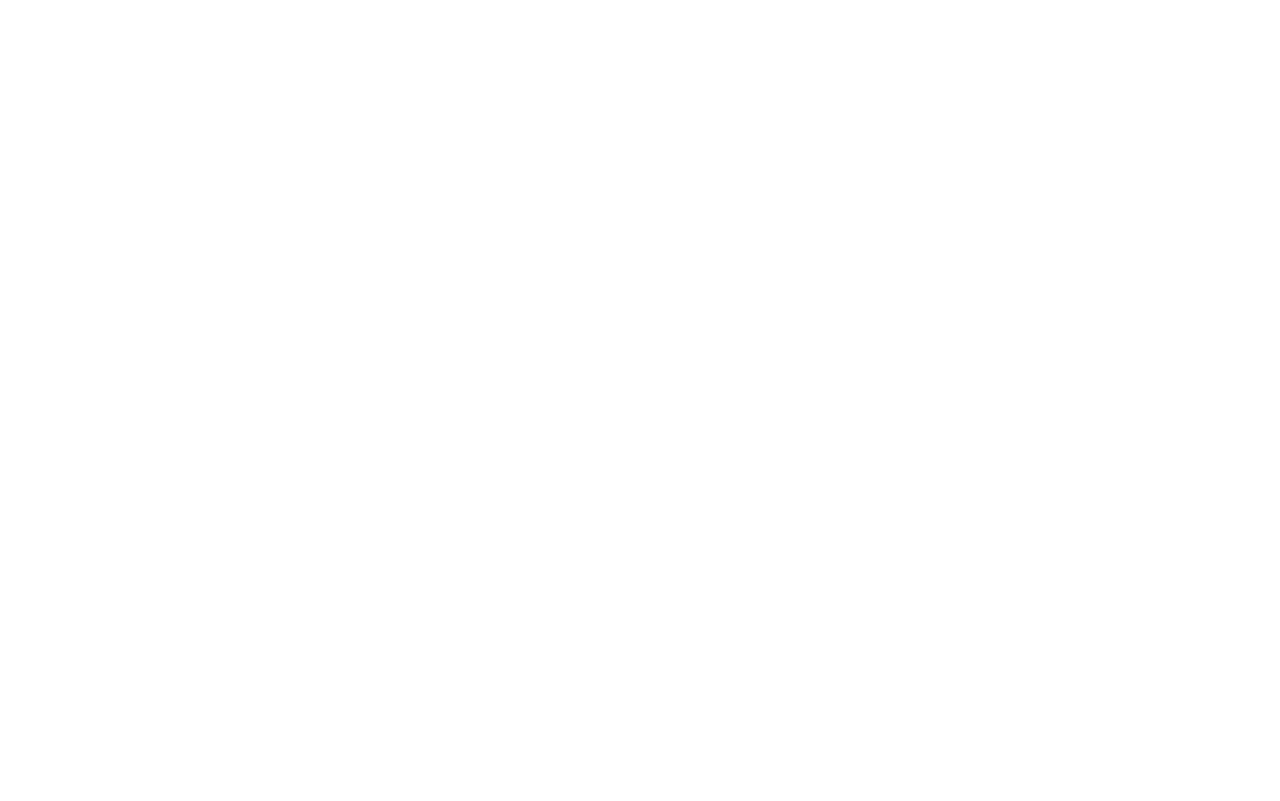
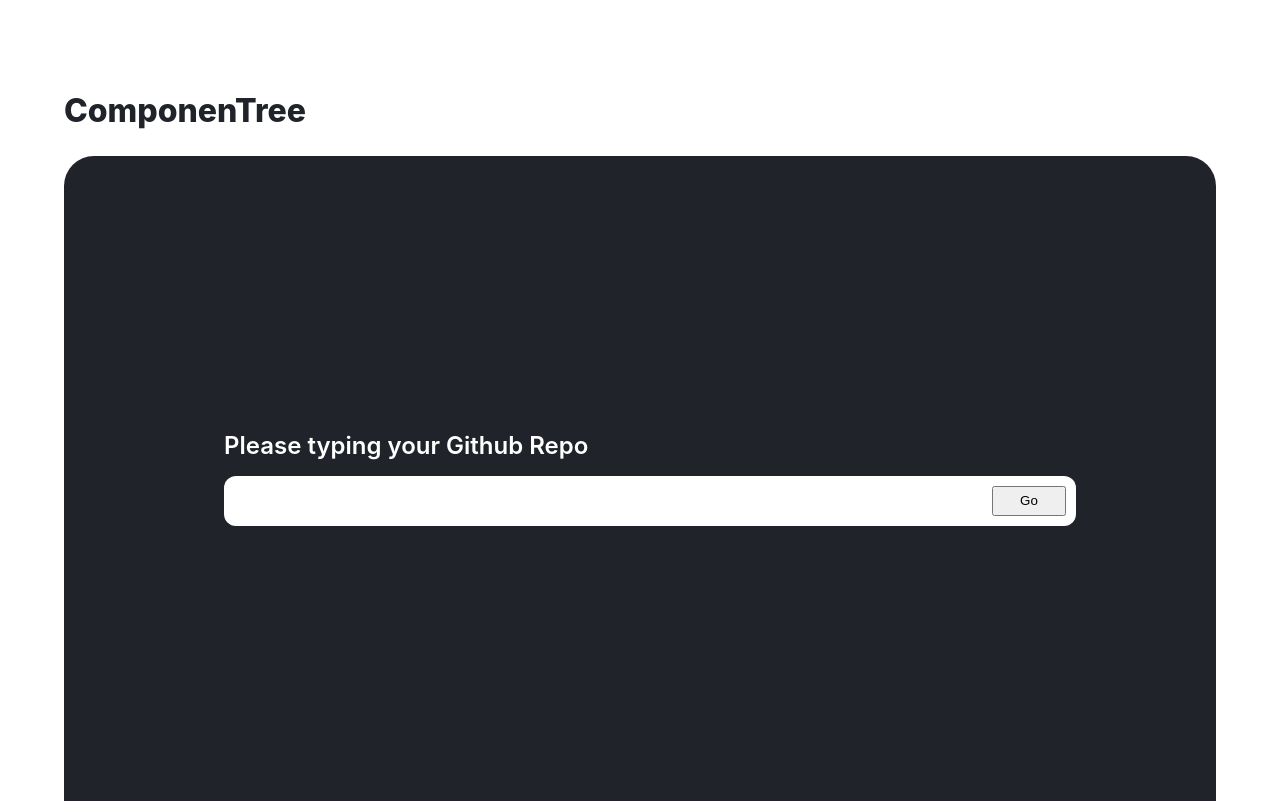
Before and after one commit to Junejae1625/ComponenTree, a React (Create React App) app: page /rending in a window 1280 px wide. Before the commit this address had no page. Built offline with nearby package versions, Linux system fonts and the light colour scheme.

Commit message:
[2022/12/15] Feature: 렌딩페이지 layout

```diff
--- a/package.json
+++ b/package.json
@@ -13,6 +13,7 @@
     "react-scripts": "5.0.1",
     "styled-components": "^5.3.6",
     "typescript": "^4.9.4",
+    "uuid": "^9.0.0",
     "web-vitals": "^2.1.4"
   },
   "scripts": {
@@ -42,6 +43,7 @@
   },
   "devDependencies": {
     "@types/styled-components": "^5.1.26",
+    "@types/uuid": "^9.0.0",
     "@typescript-eslint/eslint-plugin": "^5.46.1",
     "@typescript-eslint/parser": "^5.46.1",
     "eslint": "^8.29.0",
--- a/src/App.js
+++ b/src/App.js
@@ -1,11 +1,12 @@
 // import logo from './logo.svg'
 import { BrowserRouter, Routes, Route } from "react-router-dom";
 import LoadingPage from "./pages/Loading";
+import RendingPage from "./pages/Rending";
 import "./App.css";
 
 function App() {
   return (
-    <div className="App">
+    <main className="App">
       {/* <header className="App-header">
         <img src={logo} className="App-logo" alt="logo" />
         <p>
@@ -23,9 +24,10 @@
       <BrowserRouter>
         <Routes>
           <Route path="/loading" element={<LoadingPage />}></Route>
+          <Route path="/rending" element={<RendingPage />}></Route>
         </Routes>
       </BrowserRouter>
-    </div>
+    </main>
   );
 }
 
--- a/src/components/loading/index.tsx
+++ b/src/components/loading/index.tsx
@@ -1,44 +1,4 @@
-import styled from "styled-components";
-
-const Wrapper = styled.article`
-  width: 100%;
-  height: 100vh;
-  display: flex;
-  flex-direction: column;
-  align-items: center;
-  justify-content: center;
-`;
-
-const Title = styled.h1`
-  display: none;
-`;
-
-const Spinner = styled.div`
-  width: 72px;
-  height: 72px;
-  border: 5px solid #d3d3d4;
-  border-bottom-color: #2bad77;
-  border-radius: 50%;
-  display: inline-block;
-  box-sizing: border-box;
-  animation: rotation 1s linear infinite;
-
-  @keyframes rotation {
-    0% {
-      transform: rotate(0deg);
-    }
-    100% {
-      transform: rotate(360deg);
-    }
-  }
-`;
-
-const LoadingText = styled.div`
-  color: #e4571b;
-  padding-top: 16px;
-  font-size: 24px;
-`;
-
+import { Wrapper, Title, Spinner, LoadingText } from "./loadingStyles";
 const Loading = () => {
   return (
     <Wrapper>
--- /dev/null
+++ b/src/components/loading/loadingStyles.ts
@@ -0,0 +1,40 @@
+import styled from "styled-components";
+
+export const Wrapper = styled.article`
+  width: 100%;
+  height: 100vh;
+  display: flex;
+  flex-direction: column;
+  align-items: center;
+  justify-content: center;
+`;
+
+export const Title = styled.h1`
+  display: none;
+`;
+
+export const Spinner = styled.div`
+  width: 72px;
+  height: 72px;
+  border: 5px solid #d3d3d4;
+  border-bottom-color: #2bad77;
+  border-radius: 50%;
+  display: inline-block;
+  box-sizing: border-box;
+  animation: rotation 1s linear infinite;
+
+  @keyframes rotation {
+    0% {
+      transform: rotate(0deg);
+    }
+    100% {
+      transform: rotate(360deg);
+    }
+  }
+`;
+
+export const LoadingText = styled.div`
+  color: #e4571b;
+  padding-top: 16px;
+  font-size: 24px;
+`;
--- /dev/null
+++ b/src/components/rending/index.tsx
@@ -0,0 +1,75 @@
+import {
+  Wrapper,
+  HeaderTitle,
+  Header,
+  RepoInput,
+  Info,
+  Article,
+  InputButtonWrapper,
+  RepoButton,
+} from "./rendingStyles";
+// import { v4 as uuidv4 } from "uuid";
+import { useEffect, useState } from "react";
+
+const Rending = () => {
+  // const [isMouseOver, setIsMouseOver] = useState(false);
+  const [screenX, setScreenX] = useState(0);
+  const [screenY, setScreenY] = useState(0);
+
+  useEffect(() => {
+    document.addEventListener("mousemove", (e) => {
+      setScreenX(e.clientX);
+      setScreenY(e.clientY);
+    });
+  }, [screenX, screenY]);
+
+  return (
+    <>
+      {/* <Wrapper>
+        <header>
+          <HeaderTitle>ComponenTree</HeaderTitle>
+        </header>
+        <article>
+          <RepoInput type="text" />
+          <Info>Please typing your Github Repo</Info>
+        </article>
+      </Wrapper>
+*/}
+      <Wrapper>
+        <Header>
+          <HeaderTitle>ComponenTree</HeaderTitle>
+        </Header>
+        <Article>
+          <Info>Please typing your Github Repo</Info>
+          <InputButtonWrapper>
+            <RepoInput type="text" />
+            <RepoButton>Go</RepoButton>
+          </InputButtonWrapper>
+        </Article>
+        {/* <div
+        style={{
+          display: "flex",
+          width: "100%",
+          justifyContent: "space-between",
+          position: "relative",
+        }}
+      >
+        {new Array(130).fill(0).map((el, i) => (
+          <div
+            key={uuidv4()}
+            style={{
+              bottom: 0,
+              width: "10px",
+              height: "90vh",
+              background: `linear-gradient(to bottom, white 60%, blue 40%)`,
+              marginRight: "4px",
+            }}
+          ></div>
+        ))}
+      </div>  */}
+      </Wrapper>
+    </>
+  );
+};
+
+export default Rending;
--- /dev/null
+++ b/src/components/rending/rendingStyles.ts
@@ -0,0 +1,58 @@
+import styled from "styled-components";
+
+export const Wrapper = styled.section`
+  padding: 4rem 4rem 0 4rem;
+`;
+export const Header = styled.header`
+  width: 100%;
+  text-align: start;
+`;
+
+export const HeaderTitle = styled.h1`
+  color: #202329;
+  font-size: 2rem;
+  font-weight: 800;
+`;
+
+export const Article = styled.article`
+  background-color: #202329;
+  border-radius: 30px 30px 0px 0px;
+  height: calc(100vh - 9.7rem);
+  display: flex;
+  flex-direction: column;
+  justify-content: center;
+  align-items: flex-start;
+  padding: 0rem 10rem;
+`;
+
+export const Info = styled.div`
+  color: #fff;
+  font-size: 1.5rem;
+  font-weight: 600;
+  margin-bottom: 1rem;
+`;
+
+export const InputButtonWrapper = styled.div`
+  width: 100%;
+  height: 50px;
+  border-radius: 12px;
+  display: flex;
+  align-items: center;
+  justify-content: space-between;
+  background-color: #fff;
+  padding: 0 10px;
+`;
+
+export const RepoInput = styled.input`
+  width: 100%;
+  height: 35px;
+  border: none;
+  /* padding: 5px 10px; */
+  font-size: 1.5rem;
+  /* outline: none; */
+`;
+
+export const RepoButton = styled.button`
+  width: 80px;
+  height: 30px;
+`;
--- /dev/null
+++ b/src/pages/Rending.tsx
@@ -0,0 +1,5 @@
+import Rending from "../components/rending";
+
+export default function RendingPage() {
+  return <Rending />;
+}
```
